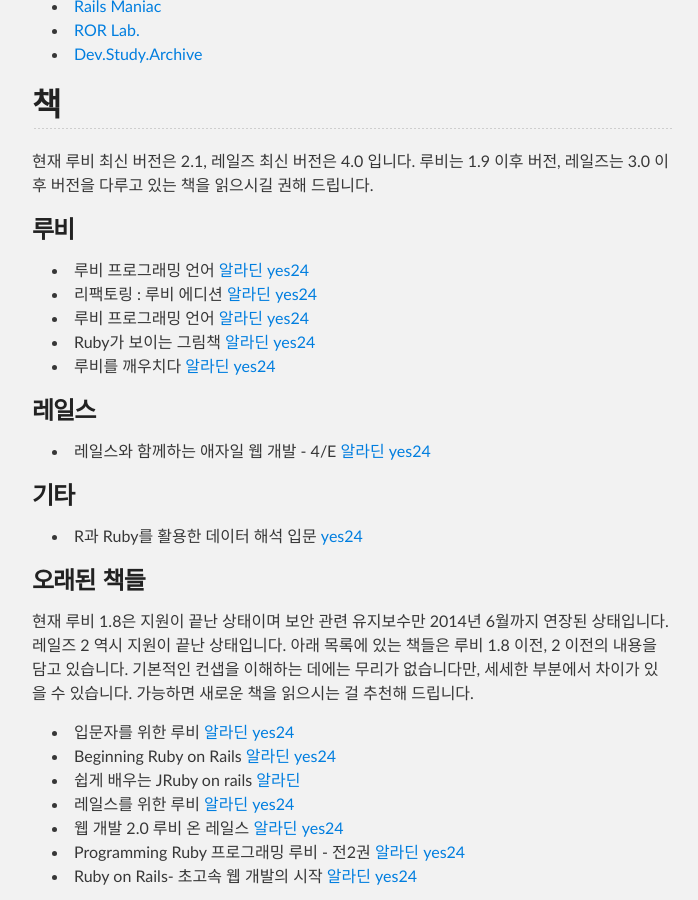
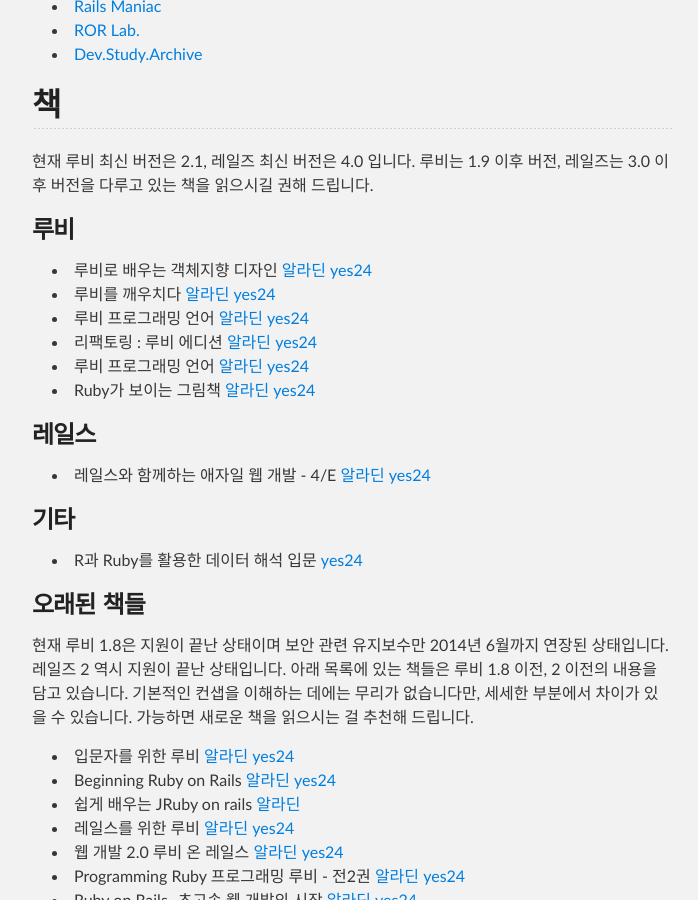
Before and after one commit to rubykr/rubykr.github.io, a Jekyll site: the page built from index.md, in a window 1280 px wide and 900 px high, scrolled down 1954 px. Shown: the whole window, without its empty margins (288-986 px from the left). Built offline with Jekyll 4.4.1, drawn with Linux system fonts in a browser that asks for light colours; Markdown is read by kramdown in place of the engine named in the settings; comment, search, counter and statistics services are not loaded.

Commit message:
Change book order(new one first), Add POODR

```diff
--- a/index.md
+++ b/index.md
@@ -88,6 +88,12 @@
 
 ### 루비
 
+- 루비로 배우는 객체지향 디자인
+  [알라딘](http://www.aladin.co.kr/shop/wproduct.aspx?ISBN=896626123X)
+  [yes24](http://www.yes24.com/24/Goods/15254976?Acode=101)
+- 루비를 깨우치다
+  [알라딘](http://www.aladin.co.kr/shop/wproduct.aspx?ISBN=8994774769)
+  [yes24](http://www.yes24.com/24/goods/14163047?scode=032&OzSrank=1)
 - 루비 프로그래밍 언어
   [알라딘](http://www.aladin.co.kr/shop/wproduct.aspx?ISBN=8970507531)
   [yes24](http://www.yes24.com/24/goods/7980382?scode=032&amp;OzSrank=5)
```
Also changed, not shown: other parts of index.md (+0 -3 lines).
